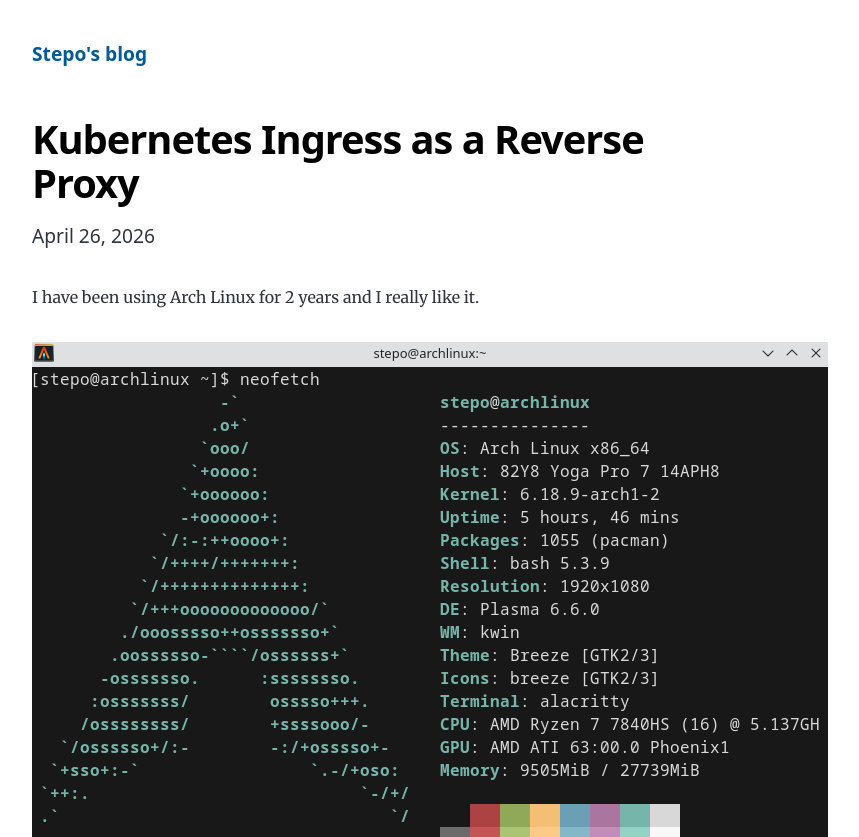
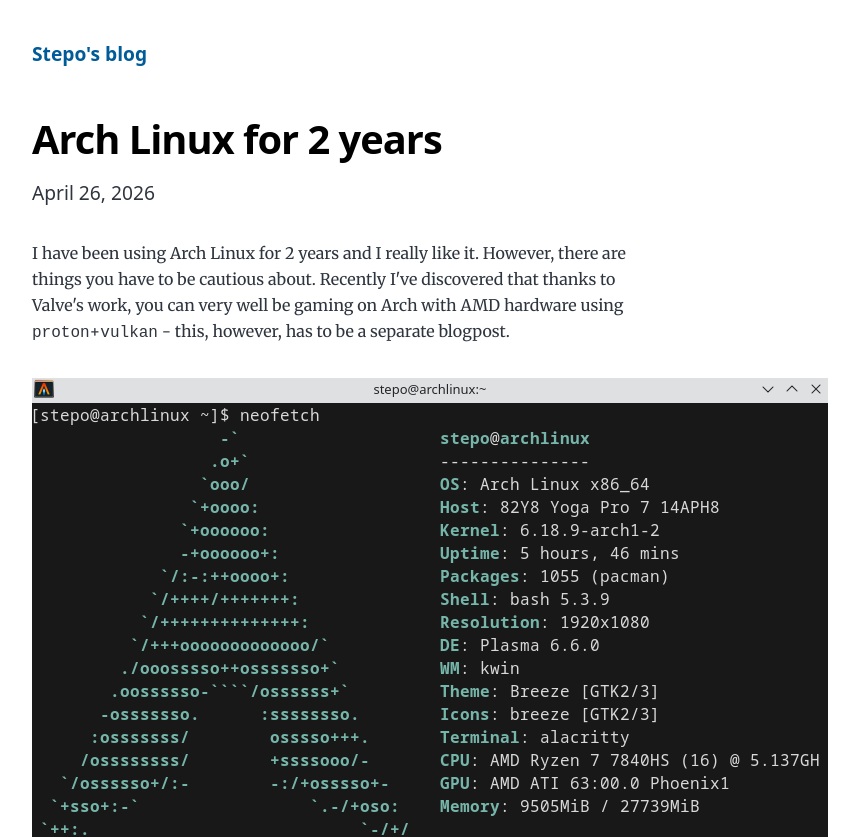
Before and after one commit to KlosStepan/blog, a Gatsby site: page /16-arch-linux-for-2-years/ in a window 1280 px wide. Shown: the top 837 px of the page, without its empty margins (292-1151 px from the left). Built offline with nearby package versions, Linux system fonts and the light colour scheme; Gatsby itself is replaced by a stand-in of ours.

Commit message:
Revise title and enhance content for the Arch Linux article, adding insights on gaming with AMD hardware and emphasizing the importance of caution.

```diff
--- a/content/blog/16-arch-linux-for-2-years/index.md
+++ b/content/blog/16-arch-linux-for-2-years/index.md
@@ -1,9 +1,9 @@
 ---
-title: "Kubernetes Ingress as a Reverse Proxy"
+title: "Arch Linux for 2 years"
 date: "2026-04-26T10:00:00.000Z"
 ---
 
-I have been using Arch Linux for 2 years and I really like it.
+I have been using Arch Linux for 2 years and I really like it. However, there are things you have to be cautious about. Recently I've discovered that thanks to Valve's work, you can very well be gaming on Arch with AMD hardware using `proton`+`vulkan`  - this, however, has to be a separate blogpost.
 
 ![Arch Linux - neofetch](./arch-linux-neofetch.png)
 
@@ -12,6 +12,8 @@
 Two years in, I can say Arch is an amazing system that runs really well. Furthermore, it taught me more about how Linux actually boots, how userspace and kernels interact.
 
 Why a minimal, rolling distro Arch Linux `REWARDS CURIOSITY` with smoothness — and `IS RUTHLESS WHEN ONE HITS AN EDGE-CASE` breakage.
+
+
 
 ## Why I picked Arch
 
```
